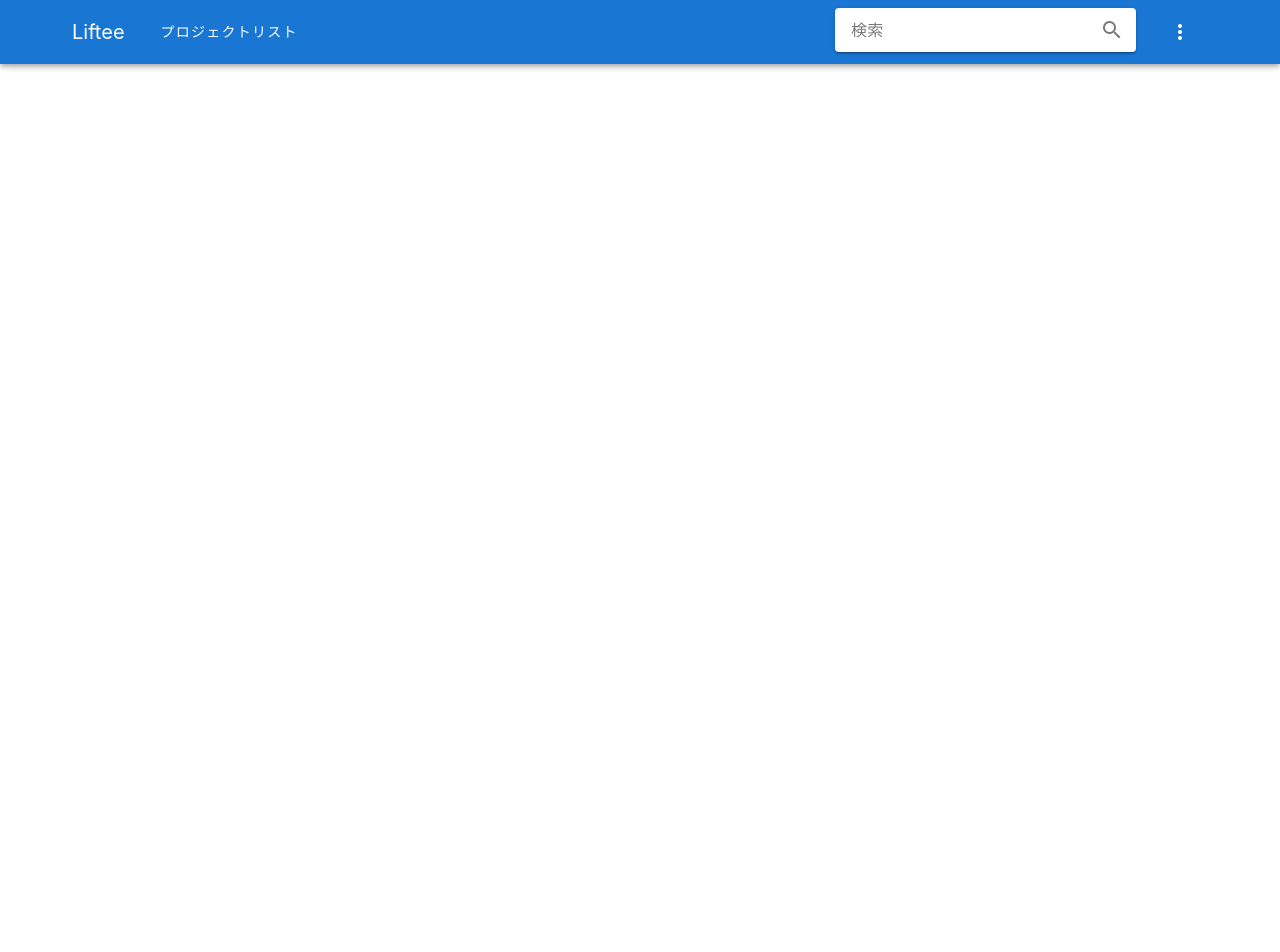
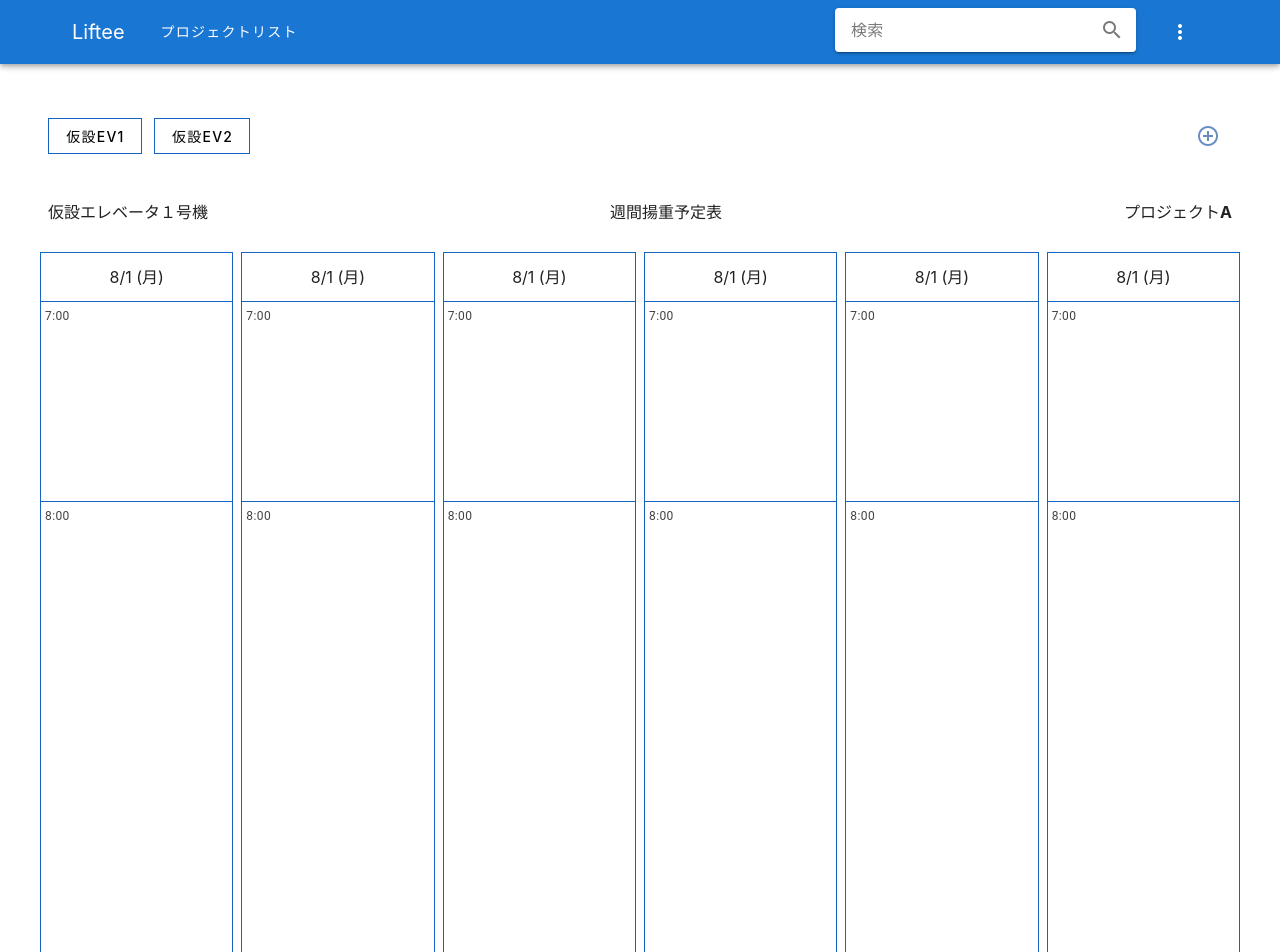
Before and after one commit to dai-gi/liftee, a Vue app in the folder frontend/: page /project-detail in a window 1280 px wide. Shown: the top 952 px of the page. Before the commit the page ends 864 px from the top, so only its background shows below. Built offline with nearby package versions, Linux system fonts and the light colour scheme; no server answers.

Commit message:
feat: プロジェクト詳細画面を作成 #25

```diff
--- a/frontend/src/pages/ProjectDetail.vue
+++ b/frontend/src/pages/ProjectDetail.vue
@@ -1,8 +1,262 @@
 <script setup>
+import { onMounted, ref } from 'vue';
+import moment from 'moment';
+
+let day = moment('2022-08-22 06:00:00');
+let time = day.format('HH:mm');
+let date = day.format();
+let dates = ref([]);
+const num = 17;
+
+const addDates = () => {
+  for (let i = 0; i <= num; i++) {
+    dates.value.push(
+      {
+        time: time,
+        date: date
+      }
+    );
+    time = day.add(1, 'hour').format('HH:mm');
+    date = day.format();
+  }
+}
+
+const years = () => {
+  return day.format('YYYY年MM月DD日')
+}
+
+const timeOnly = (date) => {
+  return moment(date).format('HH:mm')
+}
+
+const isMorning = (time) => {
+  return moment(time).hour() <= 12;
+}
+
+const isAfternoon = (time) => {
+  return moment(time).hour() >= 12;
+}
+
+const tasks = [
+  {
+    name: 'task1',
+    date: '2022-08-22 06:30:59'
+  },
+  {
+    name: 'task2',
+    date: '2022-08-22 07:50:00'
+  },
+  {
+    name: 'task3',
+    date: '2022-08-22 22:30:59'
+  },
+]
+
+onMounted(() => {
+  addDates();
+})
+
+console.log(isAfternoon(tasks[1].date))
+
 </script>
 
 <template>
+  <v-sheet class="d-flex justify-space-between align-center mx-auto px-auto">
+    <div>
+      <v-btn rounded="0" class="text-blue-darken-3" variant="outlined">
+        <p class="text-black">仮設EV1</p>
+      </v-btn>
+      <v-btn rounded="0" class="ml-3 text-blue-darken-3" variant="outlined">
+        <p class="text-black">仮設EV2</p>
+      </v-btn>
+    </div>
+    <v-btn variant="plain" icon="mdi-plus-circle-outline">
+      <template v-slot>
+        <v-icon color="blue-darken-4"></v-icon>
+      </template>
+    </v-btn>
+  </v-sheet>
+  <v-sheet class="d-flex justify-space-between align-center my-10">
+    <p class="font-weight-bold">仮設エレベータ１号機</p>
+    <p class="font-weight-bold">週間揚重予定表</p>
+    <p class="font-weight-bold">プロジェクトA</p>
+  </v-sheet>
+  <v-row>
+    <v-col cols="2" class="px-1 py-0">
+      <div class="border-non-bottom py-3">
+        <p>8/1 (月)</p>
+      </div>
+      <div class="border-non-bottom h-200">
+        <p class="text-caption float-left pl-1 pt-1 text-grey-darken-3">7:00</p>
+      </div>
+      <div  class="border-non-bottom h-500">
+        <p class="text-caption float-left pl-1 pt-1 text-grey-darken-3">8:00</p>
+      </div>
+      <div  class="border-non-bottom h-500">
+        <p class="text-caption float-left pl-1 pt-1 text-grey-darken-3">10:00</p>
+      </div>
+      <div  class="border-non-bottom h-200">
+        <p class="text-caption float-left pl-1 pt-1 text-grey-darken-3">12:00</p>
+      </div>
+      <div  class="border-non-bottom h-500">
+        <p class="text-caption float-left pl-1 pt-1 text-grey-darken-3">13:00</p>
+      </div>
+      <div  class="border-non-bottom h-500">
+        <p class="text-caption float-left pl-1 pt-1 text-grey-darken-3">15:00</p>
+      </div>
+      <div class="border-non-bottom h-500">
+        <p class="text-caption float-left pl-1 pt-1 text-grey-darken-3">17:00</p>
+      </div>
+    </v-col>
+    <v-col cols="2" class="px-1 py-0">
+      <div class="border-non-bottom py-3">
+        <p>8/1 (月)</p>
+      </div>
+      <div class="border-non-bottom h-200">
+        <p class="text-caption float-left pl-1 pt-1 text-grey-darken-3">7:00</p>
+      </div>
+      <div  class="border-non-bottom h-500">
+        <p class="text-caption float-left pl-1 pt-1 text-grey-darken-3">8:00</p>
+      </div>
+      <div  class="border-non-bottom h-500">
+        <p class="text-caption float-left pl-1 pt-1 text-grey-darken-3">10:00</p>
+      </div>
+      <div  class="border-non-bottom h-200">
+        <p class="text-caption float-left pl-1 pt-1 text-grey-darken-3">12:00</p>
+      </div>
+      <div  class="border-non-bottom h-500">
+        <p class="text-caption float-left pl-1 pt-1 text-grey-darken-3">13:00</p>
+      </div>
+      <div  class="border-non-bottom h-500">
+        <p class="text-caption float-left pl-1 pt-1 text-grey-darken-3">15:00</p>
+      </div>
+      <div class="border-non-bottom h-500">
+        <p class="text-caption float-left pl-1 pt-1 text-grey-darken-3">17:00</p>
+      </div>
+    </v-col>
+    <v-col cols="2" class="px-1 py-0">
+      <div class="border-non-bottom py-3">
+        <p>8/1 (月)</p>
+      </div>
+      <div class="border-non-bottom h-200">
+        <p class="text-caption float-left pl-1 pt-1 text-grey-darken-3">7:00</p>
+      </div>
+      <div  class="border-non-bottom h-500">
+        <p class="text-caption float-left pl-1 pt-1 text-grey-darken-3">8:00</p>
+      </div>
+      <div  class="border-non-bottom h-500">
+        <p class="text-caption float-left pl-1 pt-1 text-grey-darken-3">10:00</p>
+      </div>
+      <div  class="border-non-bottom h-200">
+        <p class="text-caption float-left pl-1 pt-1 text-grey-darken-3">12:00</p>
+      </div>
+      <div  class="border-non-bottom h-500">
+        <p class="text-caption float-left pl-1 pt-1 text-grey-darken-3">13:00</p>
+      </div>
+      <div  class="border-non-bottom h-500">
+        <p class="text-caption float-left pl-1 pt-1 text-grey-darken-3">15:00</p>
+      </div>
+      <div class="border-non-bottom h-500">
+        <p class="text-caption float-left pl-1 pt-1 text-grey-darken-3">17:00</p>
+      </div>
+    </v-col>
+    <v-col cols="2" class="px-1 py-0">
+      <div class="border-non-bottom py-3">
+        <p>8/1 (月)</p>
+      </div>
+      <div class="border-non-bottom h-200">
+        <p class="text-caption float-left pl-1 pt-1 text-grey-darken-3">7:00</p>
+      </div>
+      <div  class="border-non-bottom h-500">
+        <p class="text-caption float-left pl-1 pt-1 text-grey-darken-3">8:00</p>
+      </div>
+      <div  class="border-non-bottom h-500">
+        <p class="text-caption float-left pl-1 pt-1 text-grey-darken-3">10:00</p>
+      </div>
+      <div  class="border-non-bottom h-200">
+        <p class="text-caption float-left pl-1 pt-1 text-grey-darken-3">12:00</p>
+      </div>
+      <div  class="border-non-bottom h-500">
+        <p class="text-caption float-left pl-1 pt-1 text-grey-darken-3">13:00</p>
+      </div>
+      <div  class="border-non-bottom h-500">
+        <p class="text-caption float-left pl-1 pt-1 text-grey-darken-3">15:00</p>
+      </div>
+      <div class="border-non-bottom h-500">
+        <p class="text-caption float-left pl-1 pt-1 text-grey-darken-3">17:00</p>
+      </div>
+    </v-col>
+    <v-col cols="2" class="px-1 py-0">
+      <div class="border-non-bottom py-3">
+        <p>8/1 (月)</p>
+      </div>
+      <div class="border-non-bottom h-200">
+        <p class="text-caption float-left pl-1 pt-1 text-grey-darken-3">7:00</p>
+      </div>
+      <div  class="border-non-bottom h-500">
+        <p class="text-caption float-left pl-1 pt-1 text-grey-darken-3">8:00</p>
+      </div>
+      <div  class="border-non-bottom h-500">
+        <p class="text-caption float-left pl-1 pt-1 text-grey-darken-3">10:00</p>
+      </div>
+      <div  class="border-non-bottom h-200">
+        <p class="text-caption float-left pl-1 pt-1 text-grey-darken-3">12:00</p>
+      </div>
+      <div  class="border-non-bottom h-500">
+        <p class="text-caption float-left pl-1 pt-1 text-grey-darken-3">13:00</p>
+      </div>
+      <div  class="border-non-bottom h-500">
+        <p class="text-caption float-left pl-1 pt-1 text-grey-darken-3">15:00</p>
+      </div>
+      <div class="border-non-bottom h-500">
+        <p class="text-caption float-left pl-1 pt-1 text-grey-darken-3">17:00</p>
+      </div>
+    </v-col>
+    <v-col cols="2" class="px-1 py-0">
+      <div class="border-non-bottom py-3">
+        <p>8/1 (月)</p>
+      </div>
+      <div class="border-non-bottom h-200">
+        <p class="text-caption float-left pl-1 pt-1 text-grey-darken-3">7:00</p>
+      </div>
+      <div  class="border-non-bottom h-500">
+        <p class="text-caption float-left pl-1 pt-1 text-grey-darken-3">8:00</p>
+      </div>
+      <div  class="border-non-bottom h-500">
+        <p class="text-caption float-left pl-1 pt-1 text-grey-darken-3">10:00</p>
+      </div>
+      <div  class="border-non-bottom h-200">
+        <p class="text-caption float-left pl-1 pt-1 text-grey-darken-3">12:00</p>
+      </div>
+      <div  class="border-non-bottom h-500">
+        <p class="text-caption float-left pl-1 pt-1 text-grey-darken-3">13:00</p>
+      </div>
+      <div  class="border-non-bottom h-500">
+        <p class="text-caption float-left pl-1 pt-1 text-grey-darken-3">15:00</p>
+      </div>
+      <div class="border-non-bottom h-500">
+        <p class="text-caption float-left pl-1 pt-1 text-grey-darken-3">17:00</p>
+      </div>
+    </v-col>
+  </v-row>
 </template>
 
 <style scoped>
+  .border-non-bottom {
+    border: 1px solid #1565C0;
+    border-bottom: none;
+  }
+
+  .v-col div:last-child {
+    border-bottom: 1px solid #1565C0;
+  }
+
+  .h-200 {
+    height: 200px;
+  }
+
+  .h-500 {
+    height: 500px;
+  }
+
 </style>
```
